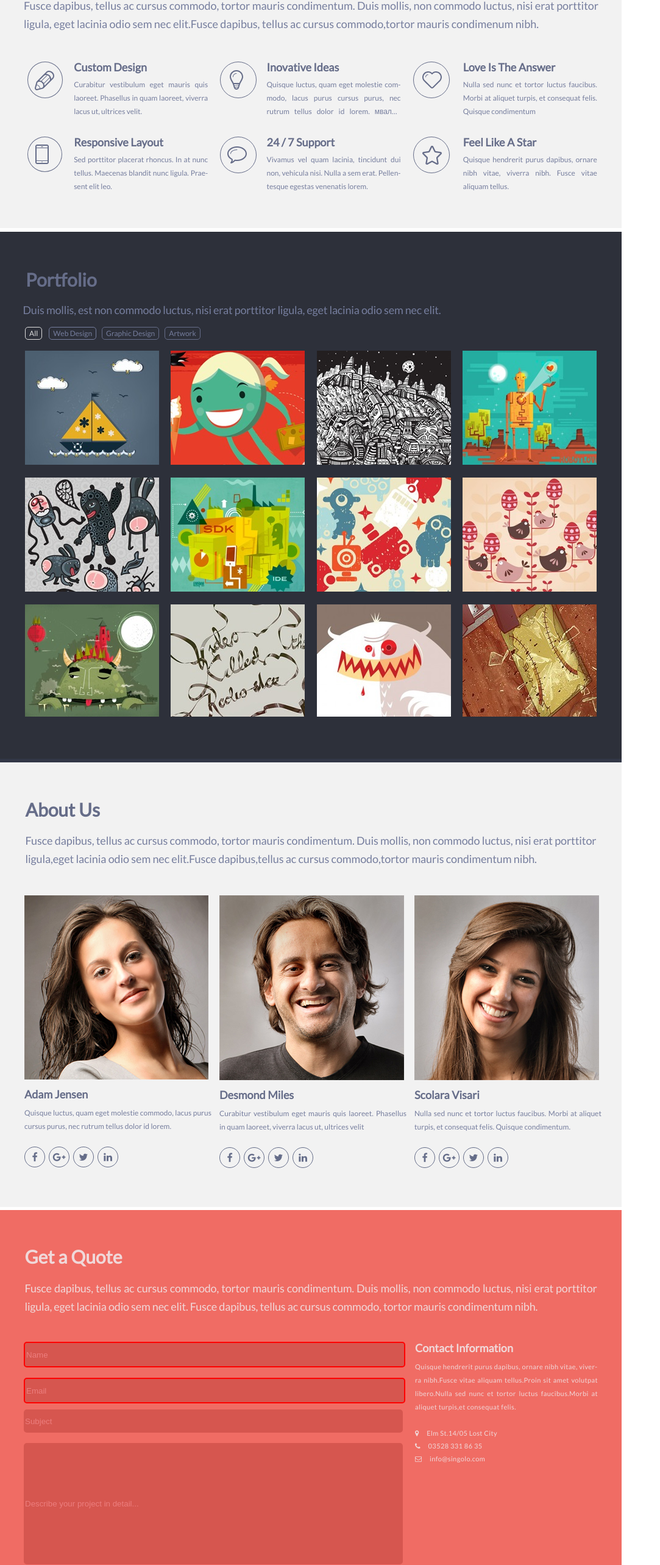
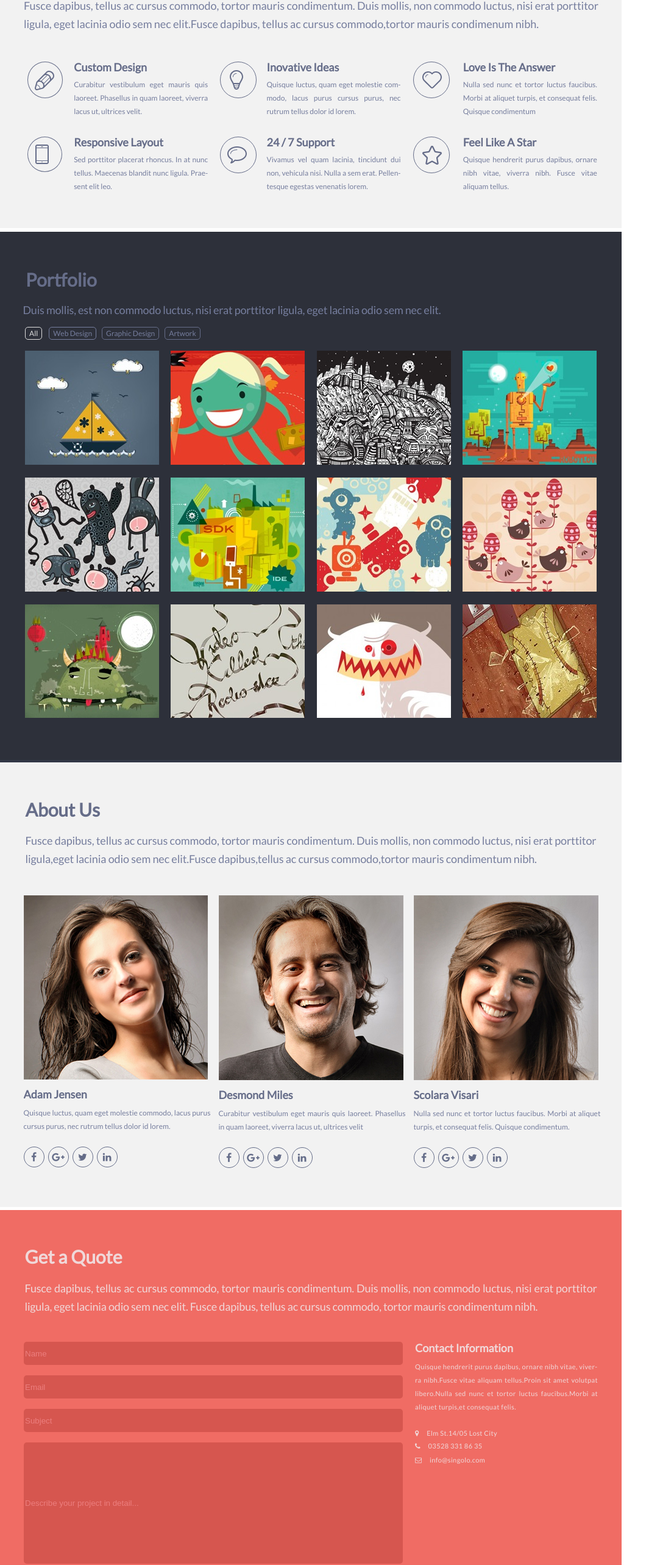
Before and after one commit to OksanaTukach/Singolo, a plain HTML site: page index.html in a window 1280 px wide. Shown: the part 814-3380 px from the top of the page at 61% size, without its empty margins (0-1083 px from the left). Drawn offline with nearby package versions, Linux system fonts and the light colour scheme.

Commit message:
fix margin

```diff
--- a/index.html
+++ b/index.html
@@ -67,7 +67,7 @@
                 </div>
                 <div class="bulb__text">
                     <h4>Inovative Ideas</h4>
-                    <p>Quisque luctus, quam eget molestie com- modo, lacus purus cursus purus, nec rutrum tellus dolor id lorem. мвалмв мвмвмвм вмвамавчим амав</p>
+                    <p>Quisque luctus, quam eget molestie com- modo, lacus purus cursus purus, nec rutrum tellus dolor id lorem.</p>
                 </div>
             </div>
             <div class="our-srvices__heart">
--- a/style.scss
+++ b/style.scss
@@ -347,7 +347,7 @@ body {
     }
     &__images {
         width: 958px;
-        height: 618px;
+        height: 620px;
         display: flex;
         flex-wrap: wrap;
         justify-content: space-around;
@@ -480,12 +480,12 @@ body {
         display: flex;
         justify-content: space-between;
         flex-wrap: nowrap;
-        width: 940px;
+        width: 943px;
         margin-left: auto;
         margin-right: auto;
         margin-top: 45px;
         .human-one {
-            width: 300px;
+            width: 303px;
             height: 442px;
             img {
                 margin-bottom: 12px;
@@ -632,7 +632,7 @@ body {
                 }
             }
             .mail {
-                margin-top: -29px;
+                margin-top: -27px;
                 i {
                     margin-right: 10px;
                 }
@@ -649,13 +649,6 @@ body {
             border: none;
             background-color: #d6564f;
             margin-top: 43px;
-            &:invalid {
-                border: 2px solid red;
-              }
-
-            &:valid {
-                border: 2px solid green;
-              }
         }
         .email {
             width: 618px;
@@ -664,13 +657,6 @@ body {
             border: none;
             background-color: #d6564f;
             margin-top: 17px;
-            &:invalid {
-                border: 2px solid red;
-              }
-
-            &:valid {
-                border: 2px solid green;
-              }
         }
         .subject {
             width: 618px;
@@ -678,7 +664,7 @@ body {
             border-radius: 5px;
             border: none;
             background-color: #d6564f;
-            margin-top: 10px;
+            margin-top: 17px;
         }
         .describe {
             width: 618px;
```
Also changed, not shown: style.css, 1 other file.
